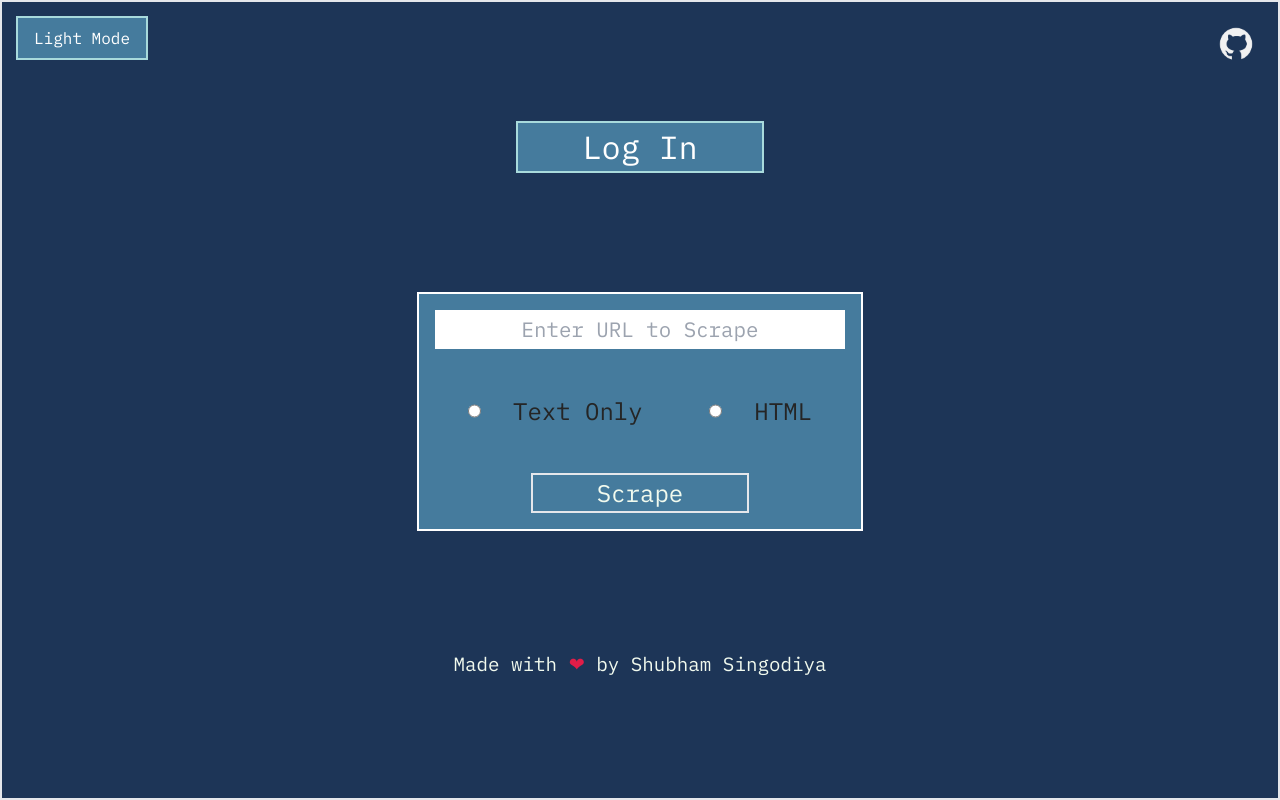
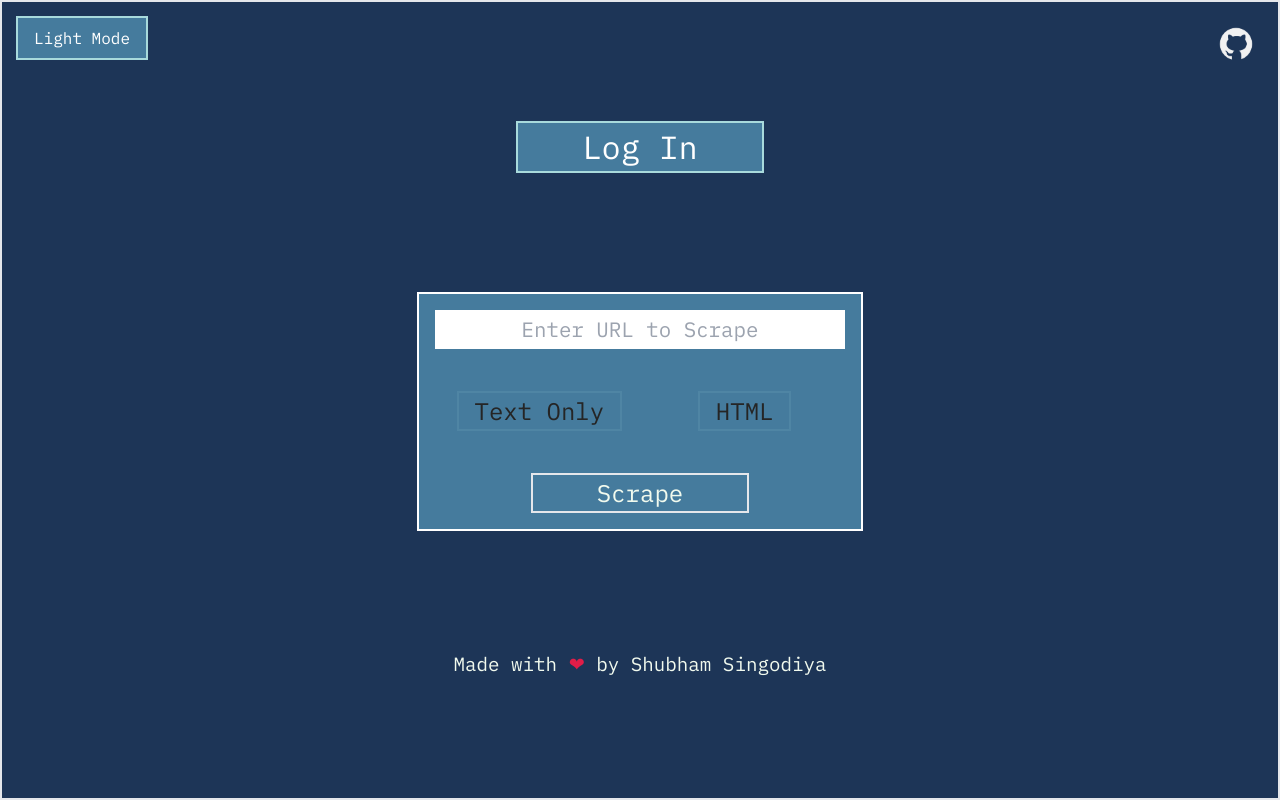
Before and after one commit to singodiyashubham87/ScrapeIt, a React (Vite) app: page / in a window 1280 px wide. Built offline with nearby package versions, Linux system fonts and the light colour scheme.

Commit message:
New check box style.

```diff
--- a/src/pages/LandingPage.jsx
+++ b/src/pages/LandingPage.jsx
@@ -227,36 +227,30 @@ function LandingPage() {
             />
             <div className="radioButtons my-2 w-[100%] flex justify-around items-center">
               <div className="textOnlyRadioButton flex justify-center">
-                <input
-                  className="mr-4 md:mr-8 cursor-pointer"
+                <button
+                  className=" bg-transparent px-4  text-void border-skyblue border-opacity-10 border-2 text-[1.2rem] vsm:text-[1.5rem] md:text-[2rem] mr-4 md:mr-8 cursor-pointer  hover:border-opacity-100 hover:shadow-inner focus:bg-skyblue focus:bg-opacity-100"
                   type="radio"
                   id="textOnly"
                   name="contentType"
                   value={"true"}
-                  onChange={() => setSelectedRadioButton("true")}
-                />
-                <label
-                  className="text-void text-[1.2rem] vsm:text-[1.5rem] md:text-[2rem]"
+                  onClick={() => setSelectedRadioButton("true")}
                   htmlFor="textOnly"
                 >
                   Text Only
-                </label>
+                </button>
               </div>
               <div className="htmlRadioButton flex justify-center">
-                <input
-                  className="mr-4 md:mr-8 cursor-pointer"
+                <button
+                  className=" bg-transparent px-4  text-void border-skyblue border-opacity-10 border-2 text-[1.2rem] vsm:text-[1.5rem] md:text-[2rem] mr-4 md:mr-8 cursor-pointer  hover:border-opacity-100 hover:shadow-inner focus:bg-skyblue focus:bg-opacity-100"
                   type="radio"
                   id="radioHtml"
                   name="contentType"
                   value={"false"}
-                  onChange={() => setSelectedRadioButton("true")}
-                />
-                <label
-                  className="text-void text-[1.2rem] vsm:text-[1.5rem] md:text-[2rem]"
+                  onClick={() => setSelectedRadioButton("true")}
                   htmlFor="radioHtml"
                 >
                   HTML
-                </label>
+                </button>
               </div>
             </div>
             <button
```
